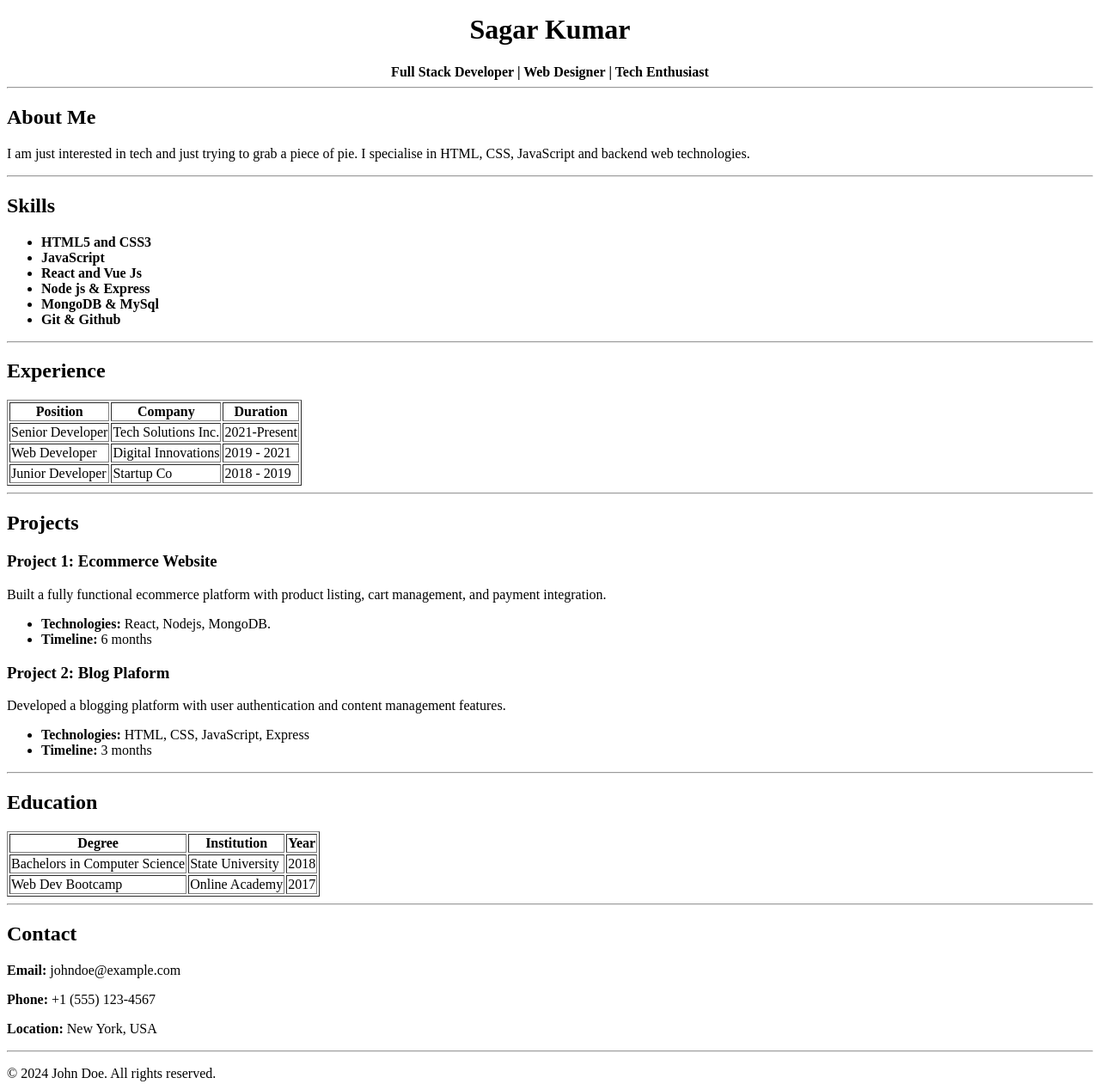
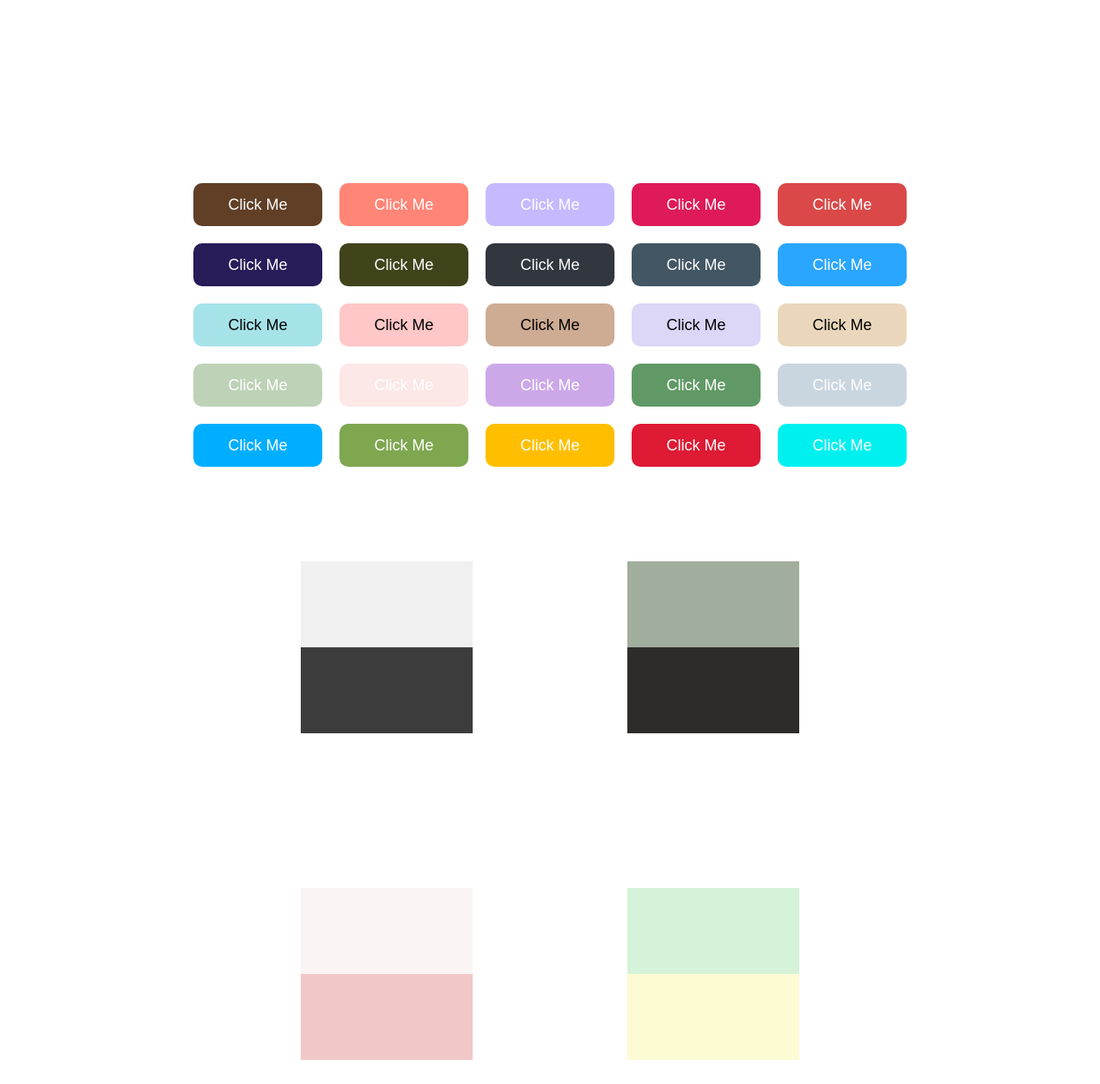
Before and after one commit to Mohitverma-code7/Solid-fishclick, a plain HTML site: page top.html in a window 1280 px wide. Shown: the part 5-1266 px from the top of the page at 86% size. Drawn offline with Linux system fonts and the light colour scheme.

Commit message:
create some buttons

```diff
--- a/top.html
+++ b/top.html
@@ -1,101 +1,278 @@
 <!DOCTYPE html>
 <html lang="en">
-  <head>
-    <meta charset="UTF-8" />
-    <meta name="viewport" content="width=device-width, initial-scale=1.0" />
-    <title>Sagar Kumar</title>
-  </head>
-  <body>
-    <center>
-      <h1>Sagar Kumar</h1>
-      <strong>Full Stack Developer | Web Designer | Tech Enthusiast</strong>
-    </center>
-    <hr />
-    <h2>About Me</h2>
-    <p>
-      I am just interested in tech and just trying to grab a piece of pie. I
-      specialise in HTML, CSS, JavaScript and backend web technologies.
-    </p>
-    <hr />
-    <h2>Skills</h2>
-    <ul>
-      <li><strong>HTML5 and CSS3</strong></li>
-      <li><strong>JavaScript</strong></li>
-      <li><strong>React and Vue Js</strong></li>
-      <li><strong>Node js & Express</strong></li>
-      <li><strong>MongoDB & MySql</strong></li>
-      <li><strong>Git & Github</strong></li>
-    </ul>
-    <hr />
-    <h2>Experience</h2>
-    <table border="1">
-      <thead>
-        <tr>
-          <th>Position</th>
-          <th>Company</th>
-          <th>Duration</th>
-        </tr>
-      </thead>
-      <tbody>
-        <tr>
-          <td>Senior Developer</td>
-          <td>Tech Solutions Inc.</td>
-          <td>2021-Present</td>
-        </tr>
-        <tr>
-          <td>Web Developer</td>
-          <td>Digital Innovations</td>
-          <td>2019 - 2021</td>
-        </tr>
-        <tr>
-          <td>Junior Developer</td>
-          <td>Startup Co</td>
-          <td>2018 - 2019</td>
-        </tr>
-      </tbody>
-    </table>
-    <hr />
-    <h2>Projects</h2>
-    <h3>Project 1: Ecommerce Website</h3>
-    <p>Built a fully functional ecommerce platform with product listing, cart management, and payment integration.</p>
-    <ul>
-        <li><strong>Technologies:</strong> React, Nodejs, MongoDB.</li>
-        <li><strong>Timeline: </strong>6 months</li>
-    </ul>
-    <h3>Project 2: Blog Plaform</h3>
-    <p>Developed a blogging platform with user authentication and content management features.</p>
-    <ul>
-        <li><strong>Technologies:</strong> HTML, CSS, JavaScript, Express</li>
-        <li><strong>Timeline: </strong>3 months</li>
-    </ul>
-    <hr>
-    <h2>Education</h2>
-    <table border="1"><thead>
-        <tr>
-            <th>Degree</th>
-            <th>Institution</th>
-            <th>Year</th>
-        </tr>
-    </thead>
-    <tbody>
-        <tr>
-            <td>Bachelors in Computer Science</td>
-            <td>State University</td>
-            <td>2018</td>
-        </tr>
-        <tr>
-            <td>Web Dev Bootcamp</td>
-            <td>Online Academy</td>
-            <td>2017</td>
-        </tr>
-    </tbody>
-</table>
-    <hr>
-    <h2>Contact</h2>
-    <p><strong>Email:</strong> johndoe@example.com</p>
-    <p><strong>Phone:</strong> +1 (555) 123-4567</p>
-    <p><strong>Location:</strong> New York, USA</p>
-    <hr>
-    <p>&copy 2024 John Doe. All rights reserved.</p>
-  </body>
+<head>
+<meta charset="UTF-8">
+<meta name="viewport" content="width=device-width, initial-scale=1.0">
+<title>Buttons</title>
+
+<style>
+  body{
+      font-family: Arial, sans-serif;
+  }
+
+button {
+  width: 150px;
+  height: 50px;
+  margin: 10px;
+  cursor: pointer;
+  border-radius: 10px;
+  border: 0;
+  color: white;
+  font-size: 18px;
+}
+
+button:hover {
+  transition: 0.3s;
+  transform: scale(1.1);
+}
+
+.row-dark button {
+  color: black;
+}
+.container-1 {
+  background-color: #f0f0f0;
+  height: 100px;
+  width: 200px;
+}
+.container-2 {
+  background-color: #3d3c3c;
+  height: 100px;
+  width: 200px;
+}
+.container-3 {
+  background-color: #A2AE9D;
+  height: 100px;
+  width: 200px;
+}
+.container-4 {
+  background-color: #2e2c2b;
+  height: 100px;
+  width: 200px;
+}
+.container-5 {
+  background-color: #faf4f4;
+  height: 100px;
+  width: 200px;
+}
+.container-6 {
+  background-color: #f2c7c7;
+  height: 100px;
+  width: 200px;
+}
+.container-7 {
+  background-color: #d5f3d8;
+  height: 100px;
+  width: 200px;
+}
+.container-8 {
+  background-color: #fdfbd4;
+  height: 100px;
+  width: 200px;
+}
+.container-9 {
+  background-color: #bdddfc;
+  height: 100px;
+  width: 200px;
+}
+.container-10 {
+  background-color: #384959;
+  height: 100px;
+  width: 200px;
+}
+.container-11 {
+  background-color: #d4f5dc;
+  height: 100px;
+  width: 200px;
+}
+.container-12 {
+  background-color: #263a2a;
+  height: 100px;
+  width: 200px;
+}
+.container-13 {
+  background-color: #8686ac;
+  height: 100px;
+  width: 200px;
+}
+.container-14 {
+  background-color: #0f0e47;
+  height: 100px;
+  width: 200px;
+}
+.container-15 {
+  background-color: #fdfbd4;
+  height: 100px;
+  width: 200px;
+}
+.container-16 {
+  background-color: #38240d;
+  height: 100px;
+  width: 200px;
+}
+.container-17 {
+  background-color: #ffffe3;
+  height: 100px;
+  width: 200px;
+}
+.container-18 {
+  background-color: #6d8196;
+  height: 100px;
+  width: 200px;
+}
+.container-19 {
+  background-color: #cbcbcb;
+  height: 100px;
+  width: 200px;
+}
+.container-20 {
+  background-color: #4a4a4a;
+  height: 100px;
+  width: 200px;
+}
+
+.button-2:hover{
+  background-color: #929baa;
+}
+.container row-dark-1{
+  padding-bottom: 200px;
+}
+
+
+.button-1 { background-color: #613f26; }
+.button-2 { background-color: #ff8576; }
+.button-3 { background-color: #c6b9fe; }
+.button-4 { background-color: #DE1A58; }
+.button-5 { background-color: #DA4848; }
+
+.button-6 { background-color: #281C59; }
+.button-7 { background-color: #41431B; }
+.button-8 { background-color: #31363F; }
+.button-9 { background-color: #435663; }
+.button-10 { background-color: #2aa6ff; }
+
+.button-11 { background-color: #A6E3E9; }
+.button-12 { background-color: #FFC7C7; }
+.button-13 { background-color: #CEAB93; }
+.button-14 { background-color: #DCD6F7; }
+.button-15 { background-color: #EAD7BB; }
+
+.button-16 { background-color: #BDD2B6; }
+.button-17 { background-color: #FBE8E7 }
+.button-18 { background-color: #CCA8E9; }
+.button-19 { background-color: #609966; }
+.button-20 { background-color: #C9D6DF; }
+
+.button-21 { background-color: #00AEFF; }
+.button-22 { background-color: #7ea750; }
+.button-23 { background-color: #FFBF00; }
+.button-24 { background-color: #de1a34; }
+.button-25 { background-color: #00f0f0; }
+
+.container {
+  display: flex;
+  justify-content: center;
+  align-items: center;
+}
+
+.contain{
+  display: grid;
+  justify-self: center;
+  align-self: start;
+  grid-template-columns: repeat(2, 1fr);
+  gap: 180px;
+}
+
+.top-space {
+  padding-top: 200px;
+}
+
+</style>
+
+</head>
+
+<body>
+
+<div class="container top-space">
+<button class="button-1">Click Me</button>
+<button class="button-2">Click Me</button>
+<button class="button-3">Click Me</button>
+<button class="button-4">Click Me</button>
+<button class="button-5">Click Me</button>
+</div>
+
+<div class="container">
+<button class="button-6">Click Me</button>
+<button class="button-7">Click Me</button>
+<button class="button-8">Click Me</button>
+<button class="button-9">Click Me</button>
+<button class="button-10">Click Me</button>
+</div>
+
+<div class="container row-dark">
+<button class="button-11">Click Me</button>
+<button class="button-12">Click Me</button>
+<button class="button-13">Click Me</button>
+<button class="button-14">Click Me</button>
+<button class="button-15">Click Me</button>
+</div>
+
+<div class="container row-dark-1">
+<button class="button-16">Click Me</button>
+<button class="button-17">Click Me</button>
+<button class="button-18">Click Me</button>
+<button class="button-19">Click Me</button>
+<button class="button-20">Click Me</button>
+</div>
+
+<div class="container row-dark-1" style=" padding-bottom: 100px;">
+<button class="button-21">Click Me</button>
+<button class="button-22">Click Me</button>
+<button class="button-23">Click Me</button>
+<button class="button-24">Click Me</button>
+<button class="button-25">Click Me</button>
+</div>
+
+<div class="contain">
+<div >
+  <div class="container-1"></div>
+  <div class="container-2"></div>
+</div>
+<div>
+  <div class="container-3"></div>
+  <div class="container-4"></div>
+</div>
+<div>
+  <div class="container-5"></div>
+  <div class="container-6"></div>
+</div>
+<div>
+  <div class="container-7"></div>
+  <div class="container-8"></div>
+</div>
+<div>
+  <div class="container-9"></div>
+  <div class="container-10"></div>
+</div>
+<div>
+  <div class="container-11"></div>
+  <div class="container-12"></div>
+</div>
+<div>
+  <div class="container-13"></div>
+  <div class="container-14"></div>
+</div>
+<div>
+  <div class="container-15"></div>
+  <div class="container-16"></div>
+</div>
+<div>
+  <div class="container-17"></div>
+  <div class="container-18"></div>
+</div>
+<div>
+  <div class="container-19"></div>
+  <div class="container-20"></div>
+</div>
+</div>
+</body>
 </html>
```
Also changed, not shown: Learning-fetch/fetch.js (added, +8 -0 lines), This/this.js (+63 -52 lines).
